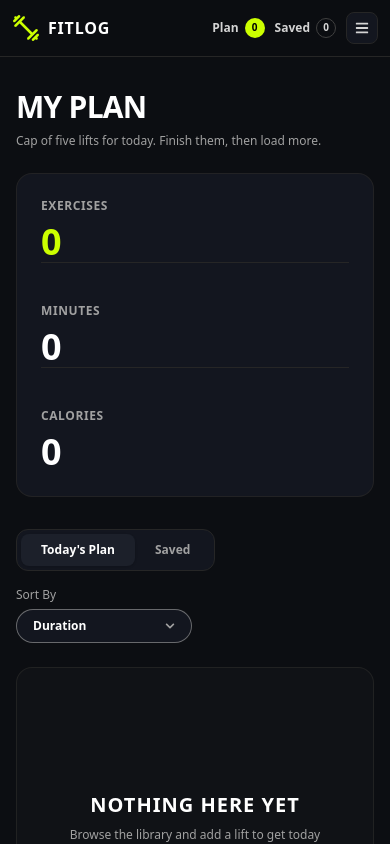
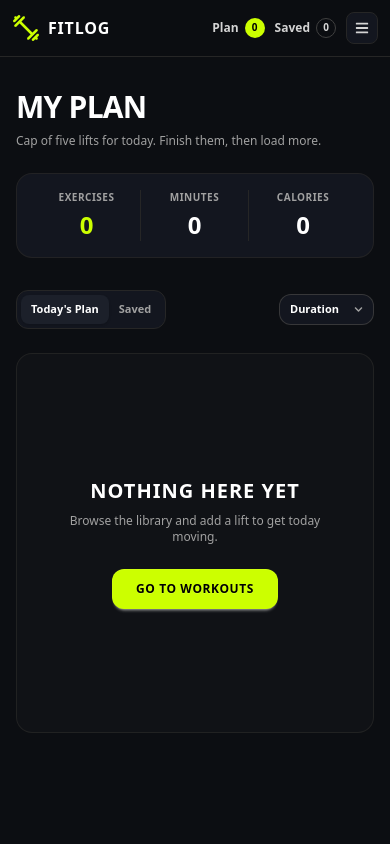
Before and after one commit to ibrahimkhalildev/fit-log-a06, a Next.js app: page /my-plan in a window 390 px wide. Shown: the top 844 px of the page. Built offline with nearby package versions, Linux system fonts and the light colour scheme.

Commit message:
Responsive and Toast Notificaton resizing and Placing on top Position

```diff
--- a/src/app/globals.css
+++ b/src/app/globals.css
@@ -14,3 +14,39 @@ body {
   color: #f5f5f5;
   font-family: inherit;
 }
+
+
+@media (max-width: 768px) {
+  .Toastify__toast-container {
+    top: 65px !important;
+    bottom: auto !important;
+    right: 14px !important;
+    left: auto !important;
+    width: auto !important;
+    max-width: calc(100vw - 28px) !important;
+    position: fixed !important;
+    transform: none !important;
+    padding: 0 !important;
+    margin: 0 !important;
+    z-index: 99999 !important;
+  }
+
+  .Toastify__toast {
+    margin-bottom: 8px !important;
+    border-radius: 12px !important;
+    border: 1px solid #262626 !important;
+    background-color: #13161f !important;
+    color: #ffffff !important;
+    box-shadow: 0 10px 25px -5px rgba(0, 0, 0, 0.75) !important;
+    font-size: 13px !important;
+    padding: 10px 14px !important;
+    min-height: auto !important;
+    width: auto !important;
+  }
+
+  .Toastify__toast-body {
+    padding: 0 !important;
+    margin: 0 !important;
+    line-height: 1.4 !important;
+  }
+}
--- a/src/app/my-plan/page.tsx
+++ b/src/app/my-plan/page.tsx
@@ -107,43 +107,43 @@ function MyPlanContent () {
           </p>
         </div>
 
-        <div className='mb-8 overflow-hidden rounded-2xl border border-neutral-800/80 bg-[#13161f] p-6 sm:p-8'>
-          <div className='grid grid-cols-1 gap-6 divide-y divide-neutral-800 md:grid-cols-3 md:gap-0 md:divide-y-0 md:divide-x'>
-            <div className='flex flex-col md:px-6 first:pl-0'>
-              <span className='text-xs font-semibold uppercase tracking-wider text-neutral-400'>
+        <div className='mb-8 overflow-hidden rounded-2xl border border-neutral-800/80 bg-[#13161f] p-4 sm:p-6 md:p-8'>
+          <div className='grid grid-cols-3 divide-x divide-neutral-800'>
+            <div className='flex flex-col items-center justify-center px-1 sm:px-6 sm:items-start'>
+              <span className='text-[10px] sm:text-xs font-semibold uppercase tracking-wider text-neutral-400'>
                 Exercises
               </span>
-              <span className='mt-2 text-4xl sm:text-5xl font-black text-[#ccff00]'>
+              <span className='mt-1 sm:mt-2 text-2xl sm:text-4xl md:text-5xl font-black text-[#ccff00]'>
                 {totalExercises}
               </span>
             </div>
 
-            <div className='pt-4 flex flex-col md:pt-0 md:px-8'>
-              <span className='text-xs font-semibold uppercase tracking-wider text-neutral-400'>
+            <div className='flex flex-col items-center justify-center px-1 sm:px-6 md:px-8 sm:items-start'>
+              <span className='text-[10px] sm:text-xs font-semibold uppercase tracking-wider text-neutral-400'>
                 Minutes
               </span>
-              <span className='mt-2 text-4xl sm:text-5xl font-black text-white'>
+              <span className='mt-1 sm:mt-2 text-2xl sm:text-4xl md:text-5xl font-black text-white'>
                 {totalMinutes}
               </span>
             </div>
 
-            <div className='pt-4 flex flex-col md:pt-0 md:px-8'>
-              <span className='text-xs font-semibold uppercase tracking-wider text-neutral-400'>
+            <div className='flex flex-col items-center justify-center px-1 sm:px-6 md:px-8 sm:items-start'>
+              <span className='text-[10px] sm:text-xs font-semibold uppercase tracking-wider text-neutral-400'>
                 Calories
               </span>
-              <span className='mt-2 text-4xl sm:text-5xl font-black text-white'>
+              <span className='mt-1 sm:mt-2 text-2xl sm:text-4xl md:text-5xl font-black text-white'>
                 {totalCalories}
               </span>
             </div>
           </div>
         </div>
 
-        <div className='mb-6 flex flex-wrap items-end justify-between gap-4'>
+        <div className='mb-6 flex items-center justify-between gap-2'>
           <div className='inline-flex rounded-xl border border-neutral-800 bg-[#13161f] p-1'>
             <button
               type='button'
               onClick={() => handleTabChange('plan')}
-              className={`rounded-lg px-5 py-2 text-xs font-bold transition cursor-pointer ${
+              className={`rounded-lg px-2.5 sm:px-5 py-1.5 sm:py-2 text-[11px] sm:text-xs font-bold transition cursor-pointer ${
                 activeTab === 'plan'
                   ? 'bg-[#1c202a] text-white shadow-sm'
                   : 'text-neutral-400 hover:text-white'
@@ -154,7 +154,7 @@ function MyPlanContent () {
             <button
               type='button'
               onClick={() => handleTabChange('saved')}
-              className={`rounded-lg px-5 py-2 text-xs font-bold transition cursor-pointer ${
+              className={`rounded-lg px-2.5 sm:px-5 py-1.5 sm:py-2 text-[11px] sm:text-xs font-bold transition cursor-pointer ${
                 activeTab === 'saved'
                   ? 'bg-[#1c202a] text-white shadow-sm'
                   : 'text-neutral-400 hover:text-white'
@@ -164,24 +164,19 @@ function MyPlanContent () {
             </button>
           </div>
 
-          <div className='flex flex-col items-end'>
-            <span className='text-xs text-neutral-400 mb-1.5 self-start'>
-              Sort By
-            </span>
-
           <div className='dropdown dropdown-end'>
             <div
               tabIndex={0}
               role='button'
-                className='flex items-center justify-between w-44 rounded-full border border-neutral-400/60 bg-[#13161f] px-4 py-2 text-xs font-semibold text-white hover:border-neutral-200 transition cursor-pointer'
+              className='flex items-center justify-between gap-2 rounded-xl sm:rounded-full border border-neutral-700/80 bg-[#13161f] px-2.5 sm:px-4 py-1.5 sm:py-2 text-[11px] sm:text-xs font-semibold text-white hover:border-neutral-500 transition cursor-pointer min-w-[95px] sm:min-w-[130px]'
             >
               <span>{sortBy}</span>
-                <FaChevronDown className='text-[10px] text-neutral-400' />
+              <FaChevronDown className='text-[9px] sm:text-[10px] text-neutral-400 shrink-0' />
             </div>
 
             <ul
               tabIndex={0}
-                className='dropdown-content menu z-20 mt-1.5 w-44 rounded-2xl border border-neutral-800 bg-[#181b24] p-1.5 text-xs shadow-2xl space-y-0.5'
+              className='dropdown-content menu z-20 mt-1.5 w-36 sm:w-44 rounded-2xl border border-neutral-800 bg-[#181b24] p-1.5 text-[11px] sm:text-xs shadow-2xl space-y-0.5'
             >
               {sortOptions.map(option => {
                 const isSelected = sortBy === option
@@ -195,17 +190,17 @@ function MyPlanContent () {
                           document.activeElement.blur()
                         }
                       }}
-                        className={`flex items-center justify-between rounded-xl px-3 py-2 text-xs font-medium transition cursor-pointer ${
+                      className={`flex items-center justify-between rounded-xl px-2.5 sm:px-3 py-1.5 sm:py-2 text-[11px] sm:text-xs font-medium transition cursor-pointer ${
                         isSelected
                           ? 'bg-[#222733] font-bold text-white'
                           : 'text-neutral-300 hover:bg-neutral-800/70 hover:text-white'
                       }`}
                     >
-                        <span className='flex items-center gap-2'>
+                      <span className='flex items-center gap-1.5 sm:gap-2'>
                         {isSelected && (
-                            <FaCheck className='text-[10px] text-white' />
+                          <FaCheck className='text-[9px] sm:text-[10px] text-white' />
                         )}
-                          <span className={!isSelected ? 'pl-4' : ''}>
+                        <span className={!isSelected ? 'pl-3 sm:pl-4' : ''}>
                           {option}
                         </span>
                       </span>
@@ -214,7 +209,6 @@ function MyPlanContent () {
                 )
               })}
             </ul>
-            </div>
           </div>
         </div>
 
```
Lines whose indentation alone changed are shown as unchanged.
